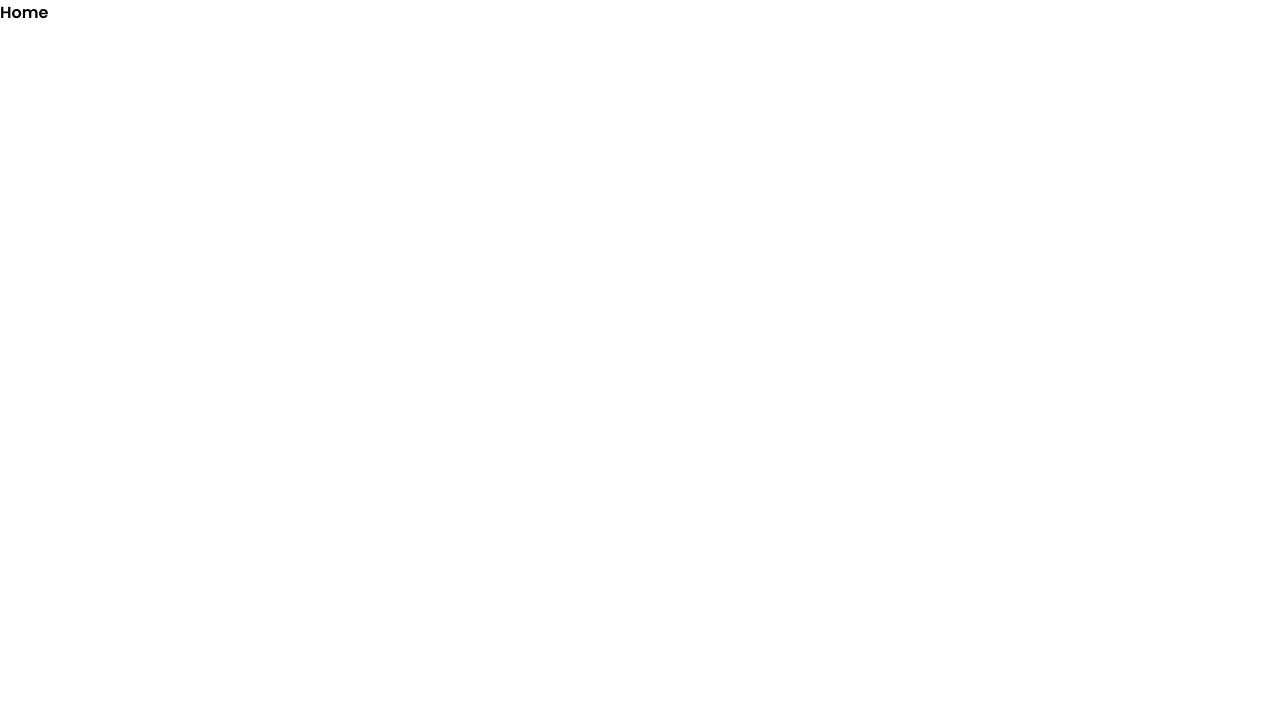
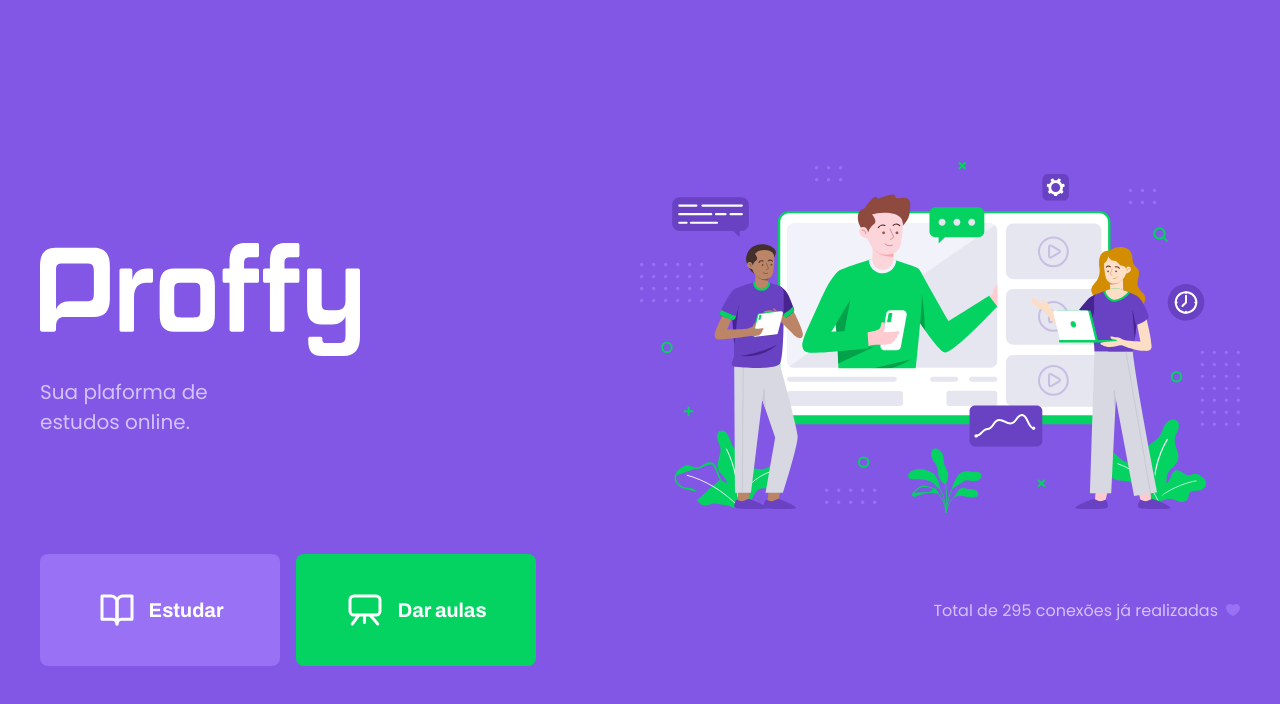
Before and after one commit to joaogabriel-sg/proffy-frontend, a React (Create React App) app: page / in a window 1280 px wide. Shown: the top 704 px of the page. Built offline with nearby package versions, Linux system fonts and the light colour scheme.

Commit message:
:sparkles: feat: finish home page

```diff
--- a/src/pages/Home/index.tsx
+++ b/src/pages/Home/index.tsx
@@ -1,5 +1,53 @@
+import logoImg from '../../assets/logo.svg';
+import landingImg from '../../assets/landing.svg';
+import giveClassesIcon from '../../assets/give-classes.svg';
+import studyIcon from '../../assets/study.svg';
+import purpleHeartIcon from '../../assets/purple-heart.svg';
+
+import {
+  Container,
+  Content,
+  Header,
+  LandingImg,
+  Logo,
+  Footer,
+  ButtonsContainer,
+  Button,
+  Icon,
+  Description,
+  PurpleHeartIcon,
+} from './styles';
+
 export function Home() {
   return (
-    <h1>Home</h1>
+    <Container>
+      <Content>
+        <Header>
+          <LandingImg src={landingImg} alt="Três pessoas conectadas ao Proffy." />
+          <div>
+            <Logo src={logoImg} alt="Proffy" />
+            <h2>Sua plaforma de estudos online.</h2>
+          </div>
+        </Header>
+
+        <Footer>
+          <ButtonsContainer>
+            <Button type="button">
+              <Icon src={studyIcon} alt="Opção de estudar." />
+              <span>Estudar</span>
+            </Button>
+            <Button type="button">
+              <Icon src={giveClassesIcon} alt="Opção de dar aulas." />
+              <span>Dar aulas</span>
+            </Button>
+          </ButtonsContainer>
+
+          <Description>
+            Total de 295 conexões já realizadas
+            <PurpleHeartIcon src={purpleHeartIcon} alt="Coração roxo" />
+          </Description>
+        </Footer>
+      </Content>
+    </Container>
   );
 }
--- /dev/null
+++ b/src/pages/Home/styles.ts
@@ -0,0 +1,176 @@
+import styled from 'styled-components';
+
+export const Container = styled.main`
+  background: var(--color-primary);
+  min-height: 100%;
+  padding: 4.8rem 4rem 2rem;
+
+  display: grid;
+  place-items: center;
+`;
+
+export const Content = styled.div`
+  width: 100%;
+  display: flex;
+  flex-direction: column;
+
+  @media (min-width: 850px) {
+    max-width: 1200px;
+    margin: 0 auto;
+  }
+`;
+
+export const Header = styled.header`
+  display: flex;
+  flex-direction: column;
+  margin-bottom: 4rem;
+
+  color: var(--color-title-in-primary);
+
+  div {
+    > span {
+      font-size: 2rem;
+    }
+
+    > h2 {
+      font-size: 2rem;
+      font-weight: 400;
+    }
+  }
+
+  @media (min-width: 850px) {
+    flex-direction: row-reverse;
+    align-items: center;
+
+    > div {
+      width: 100%;
+
+      > h2 {
+        width: 20rem;
+        margin-top: 1.2rem;
+        color: var(--color-text-in-primary);
+      }
+    }
+  }
+`;
+
+export const LandingImg = styled.img`
+  width: 100%;
+  margin-bottom: 8rem;
+
+  @media (min-width: 850px) {
+    flex-shrink: 1;
+    max-width: min(70rem, 60vw);
+    margin-bottom: 0;
+  }
+`;
+
+export const Logo = styled.img`
+  width: max(20rem, 30vw);
+
+  @media (min-width: 850px) {
+    max-width: 32rem;
+  }
+`;
+
+export const Footer = styled.footer`
+  display: flex;
+  flex-direction: column;
+
+  @media (min-width: 750px) {
+    flex-direction: row;
+    align-items: center;
+    justify-content: space-between;
+  }
+`;
+
+export const ButtonsContainer = styled.div`
+  display: flex;
+  justify-content: space-between;
+`;
+
+export const Button = styled.button`
+  flex: 1;
+  min-height: 15.8rem;
+
+  padding: 2.4rem;
+  border: none;
+  border-radius: 8px;
+
+  display: flex;
+  flex-direction: column;
+  justify-content: space-between;
+
+  cursor: pointer;
+  transition: background 0.2s;
+
+  > span {
+    font-family: 'Archivo', Arial, Helvetica, sans-serif;
+    font-size: 2rem;
+    font-weight: 700;
+    text-align: left;
+    color: var(--color-title-in-primary);
+  }
+
+  & + & {
+    margin-left: 1.6rem;
+  }
+
+  @media (min-width: 750px) {
+    min-width: 16rem;
+  }
+
+  &:nth-child(1) {
+    background: var(--color-primary-lighter);
+
+    &:hover {
+      background: var(--color-primary-dark);
+    }
+  }
+
+  &:nth-child(2) {
+    background: var(--color-secondary);
+
+    &:hover {
+      background: var(--color-secondary-dark);
+    }
+  }
+
+  @media (min-width: 850px) {
+    min-height: auto;
+    width: 24rem;
+    height: 11.2rem;
+
+    flex-direction: row;
+    align-items: center;
+    justify-content: center;
+
+    > span {
+      margin-left: 1.2rem;
+    }
+  }
+`;
+
+export const Icon = styled.img`
+  width: 4rem;
+  height: 4rem;
+`;
+
+export const Description = styled.p`
+  width: 18rem;
+  margin-top: 4rem;
+
+  font-size: 1.6rem;
+  color: var(--color-text-in-primary);
+
+  @media (min-width: 750px) {
+    width: auto;
+    margin-top: 0;
+    margin-left: 2.4rem;
+    text-align: right;
+  }
+`;
+
+export const PurpleHeartIcon = styled.img`
+  margin-left: 0.8rem;
+`;
```
